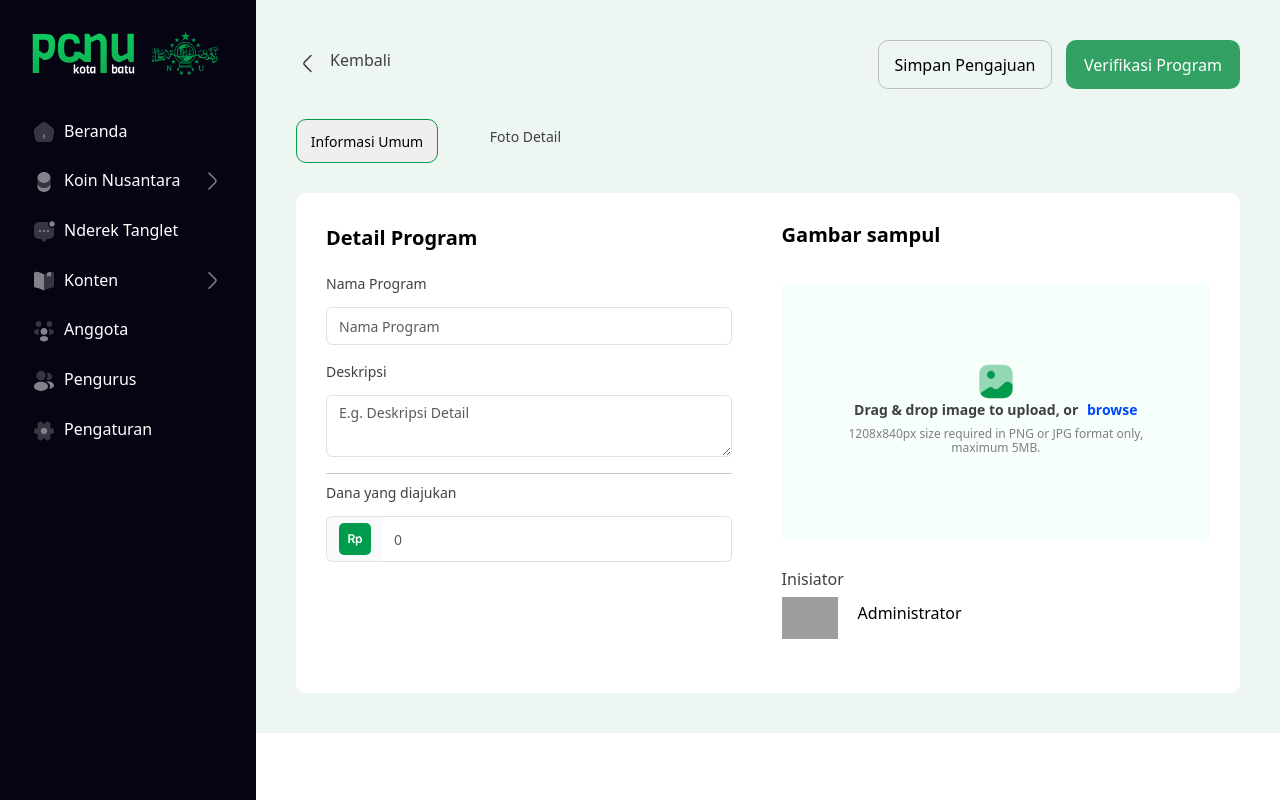
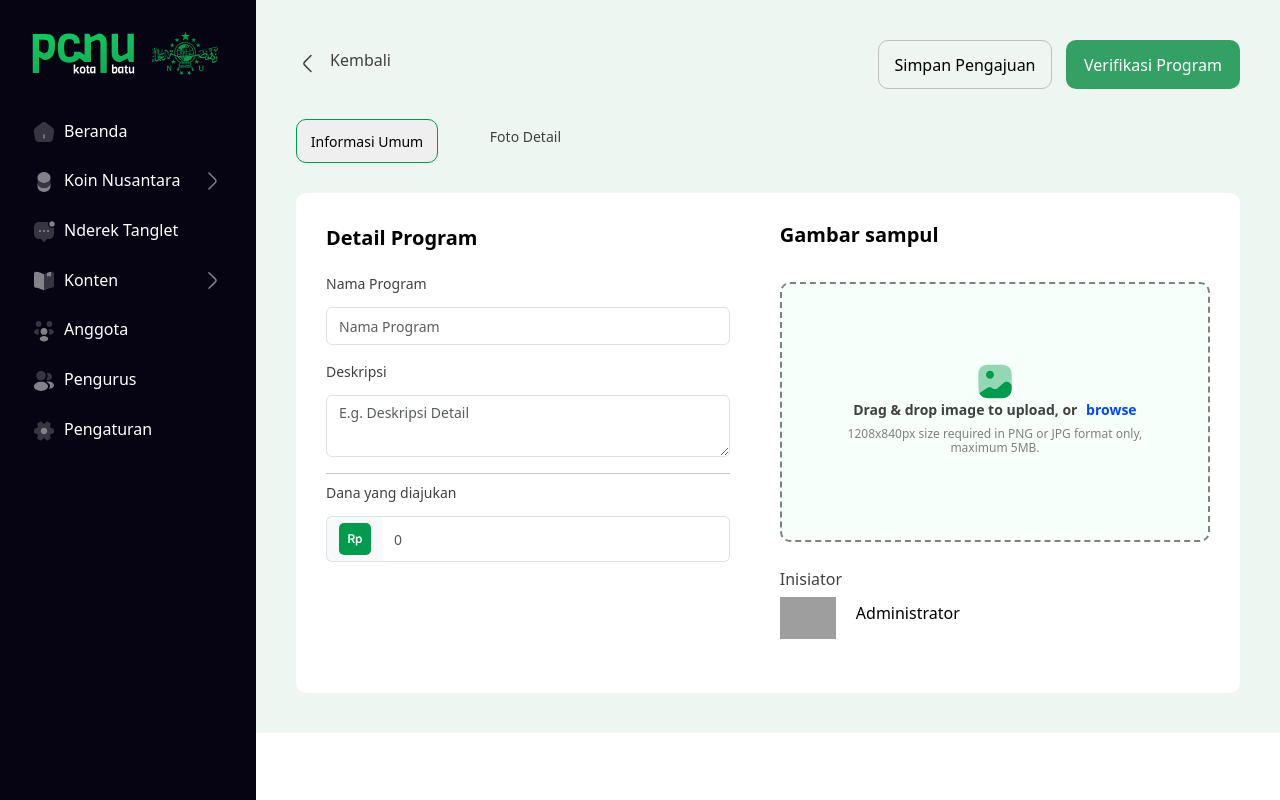
Before and after one commit to zalfaa22/NuBatu, a React (Create React App) app: page /addCampaign in a window 1280 px wide. Built offline with nearby package versions, Linux system fonts and the light colour scheme; grey boxes are pictures that could not be loaded.

Commit message:
update addCampaign

```diff
--- a/src/css/dropzone.css
+++ b/src/css/dropzone.css
@@ -2,6 +2,11 @@
     max-width: 410px;
     height: auto;
     margin-top: -15px;
+  }
+
+  .dropzone{
+    border: 2px dashed #808080;
+    border-radius: 10px;
   }
 
   /* Add media query for screens with a width of 768px or smaller */
--- a/src/pages/konten/addBerita.js
+++ b/src/pages/konten/addBerita.js
@@ -1,8 +1,8 @@
 import React, { useState, useRef } from "react";
 import Button from "react-bootstrap/Button";
 import TextEditor from "../../components/textEditor";
-import DatePicker from "react-datepicker";
-import "react-datepicker/dist/react-datepicker.css";
+import DatePicker from 'react-datepicker';
+import 'react-datepicker/dist/react-datepicker.css';
 import "../../css/addberita.css";
 
 export default function AddBerita() {
--- a/src/pages/konten/editBerita.js
+++ b/src/pages/konten/editBerita.js
@@ -1,8 +1,9 @@
 import React, { useState, useRef } from "react";
 import Button from "react-bootstrap/Button";
 import TextEditor from "../../components/textEditor";
-import DatePicker from "react-datepicker";
-import "react-datepicker/dist/react-datepicker.css";
+import DatePicker from 'react-datepicker';
+import 'react-datepicker/dist/react-datepicker.css';
+
 import "../../css/addberita.css";
 
 export default function EditBerita() {
```
